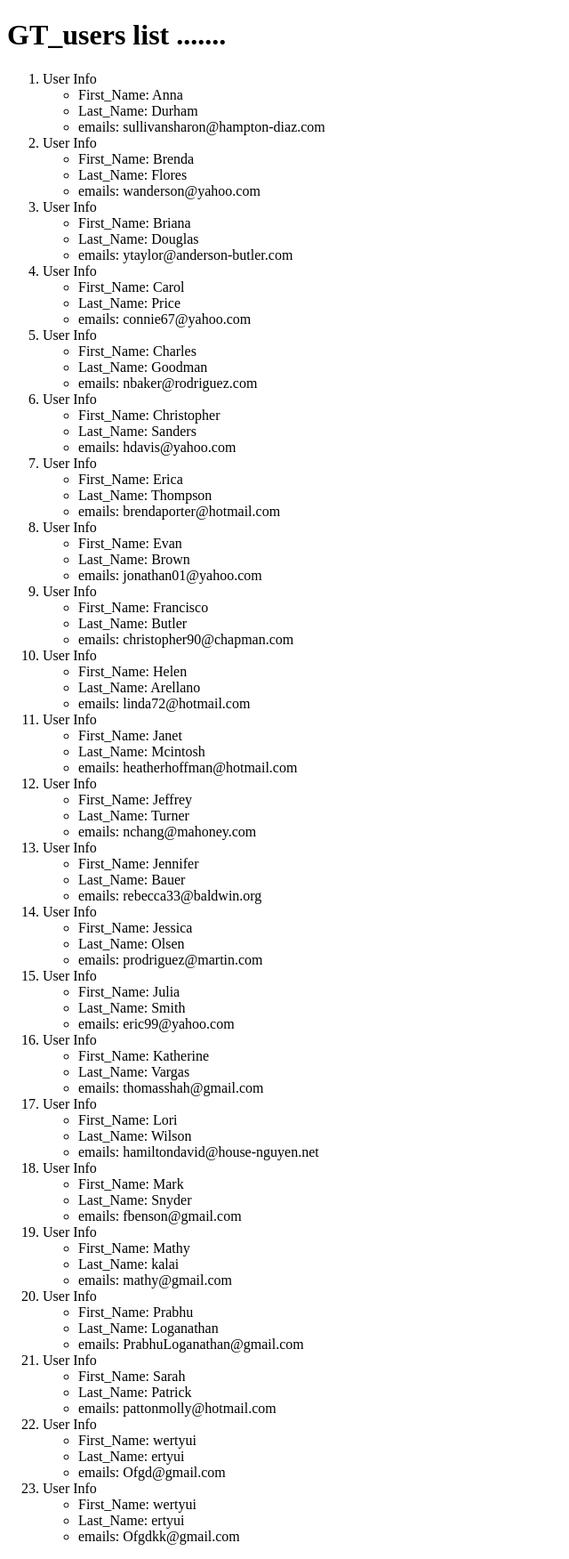
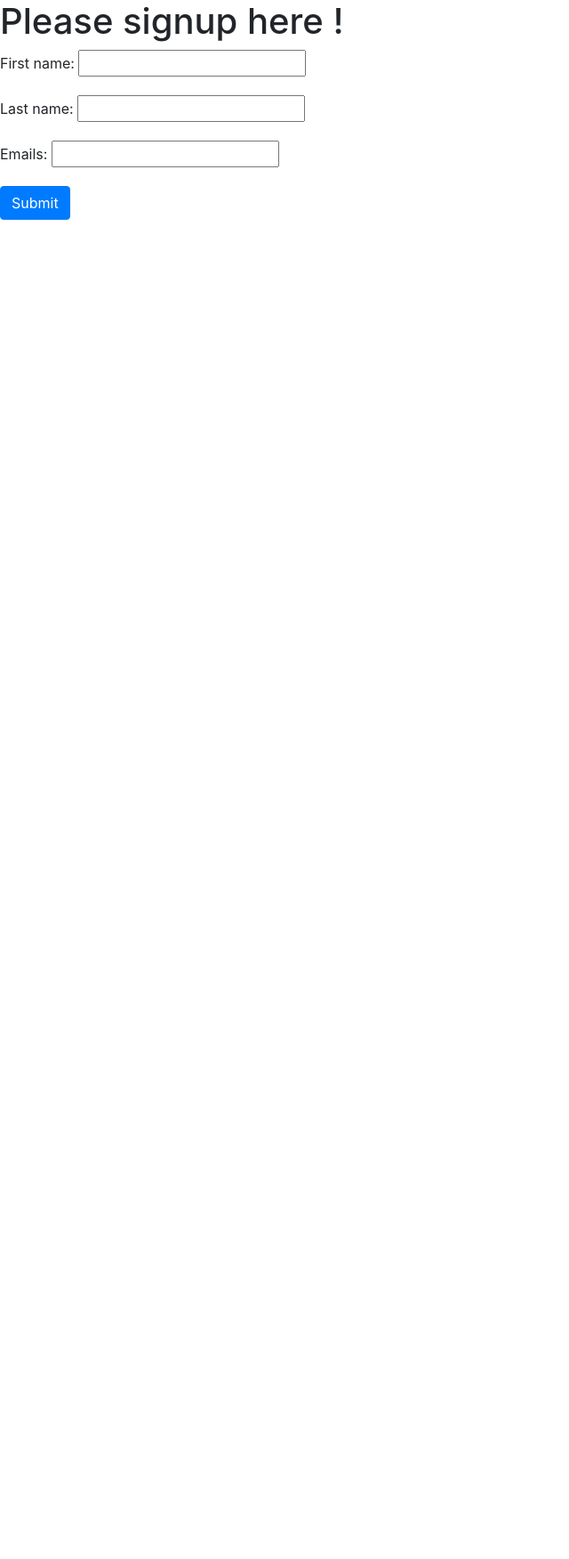
Before and after one commit to 10K-Linesofcode/Glowing-Tribble, a Django app: page /users/ in a window 1280 px wide. Shown: the whole page at 89% size, without its empty margins (0-640 px from the left). After the commit the page ends 247 px from the top, so only its background shows below. Run offline with Django 3.2, Linux system fonts and the light colour scheme; data comes from the database, SQL or seed files in the repository; both versions use the stored data as it was after the commit; some libraries are stand-ins or nearby versions.

Commit message:
Getting Input and adding in Data base

```diff
--- a/GT_users/templates/user_app/users.html
+++ b/GT_users/templates/user_app/users.html
@@ -3,14 +3,23 @@
   <head>
     <meta charset="utf-8">
     <title>GT_users</title>
+      <link rel="stylesheet" href="https://maxcdn.bootstrapcdn.com/bootstrap/4.0.0/css/bootstrap.min.css" integrity="sha384-Gn5384xqQ1aoWXA+058RXPxPg6fy4IWvTNh0E263XmFcJlSAwiGgFAW/dAiS6JXm" crossorigin="anonymous">
   </head>
   <body>
 
-    <h1>GT_users list .......</h1>
+    <h1>Please signup here !</h1>
+
+    <form  method="POST">
+
+      {{form.as_p}}
+      {% csrf_token%}
+      <input type="submit" class="btn btn-primary" value="Submit">
 
 
+    </form>
 
-        {% if users %}
+
+        <!-- {% if users %}
 
         <ol>
 
@@ -25,7 +34,7 @@
           {% endfor %}
         </ol>
 
-        {% endif %}
+        {% endif %} -->
 
 
   </body>
--- a/GT_users/user_app/admin.py
+++ b/GT_users/user_app/admin.py
@@ -1,7 +1,4 @@
 from django.contrib import admin
-
 # Register your models here.
-
-
 from user_app.models import User
 admin.site.register(User)
--- /dev/null
+++ b/GT_users/user_app/forms.py
@@ -0,0 +1,7 @@
+from django import forms
+from user_app.models import User
+
+class NewUserForm(forms.ModelForm):
+    class Meta():
+        model = User
+        fields = '__all__'
--- a/GT_users/user_app/views.py
+++ b/GT_users/user_app/views.py
@@ -5,10 +5,29 @@ from django.shortcuts import render
 
 from user_app.models import User
 
+from user_app.forms import NewUserForm
+
 def index(request):
     return render(request, 'user_app/index.html')
 
+# def users(request):
+#     user_list = User.objects.order_by('first_name')
+#     user_dict = {'users': user_list}
+#     return render(request,'user_app/users.html',context=user_dict)
+
+
 def users(request):
-    user_list = User.objects.order_by('first_name')
-    user_dict = {'users': user_list}
-    return render(request,'user_app/users.html',context=user_dict)
+
+    form = NewUserForm()
+
+    if request.method == 'POST':
+        form = NewUserForm(request.POST)
+
+        if form.is_valid():
+            form.save(commit=True)
+            return index(request)
+
+        else:
+            print(' Error Form Invalid .......')
+
+    return render(request,'user_app/users.html',{'form':form})
```
Also changed, not shown: GT_users/templates/user_app/index.html (+13 -2 lines), GT_users/db.sqlite3.
